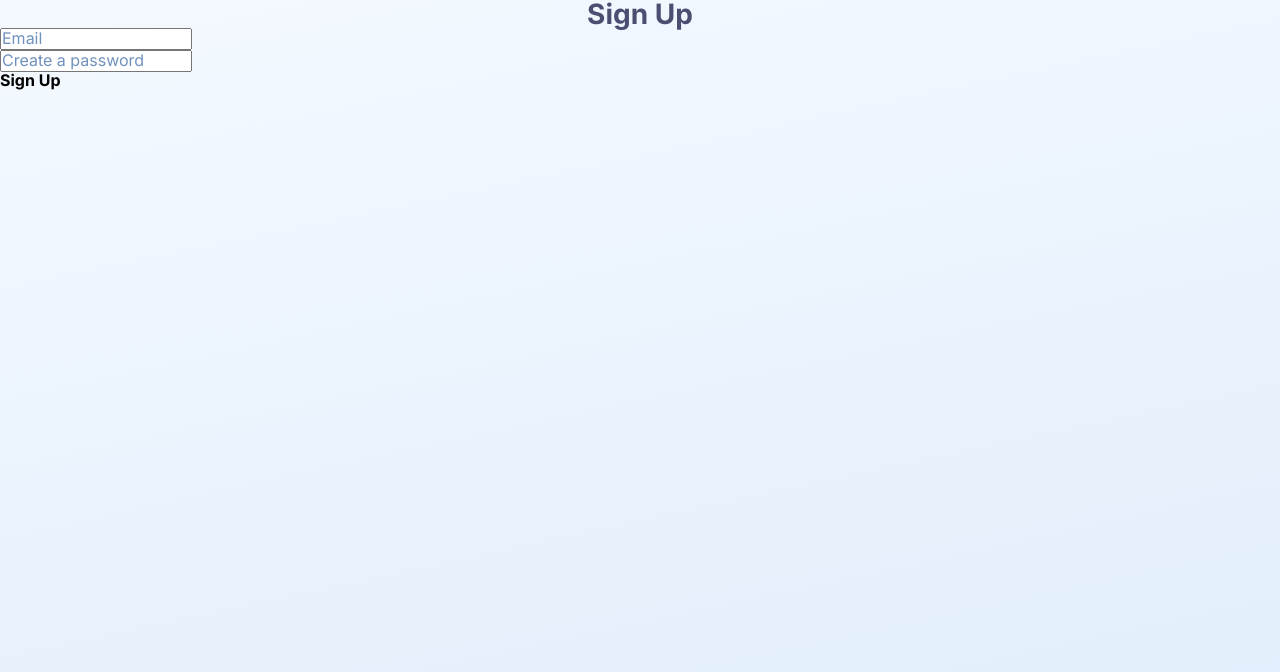
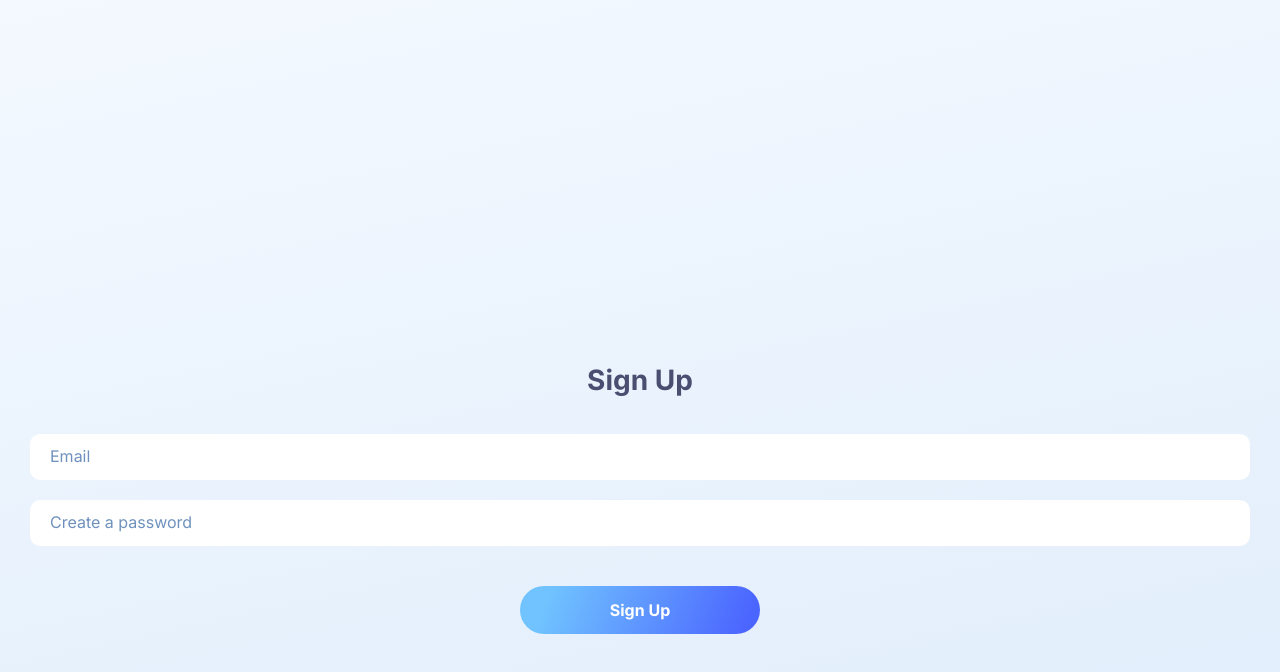
Before and after one commit to alex-shepel/clario-test-assignment, a Next.js app: page / in a window 1280 px wide. Shown: the top 672 px of the page. Built offline with nearby package versions, Linux system fonts and the light colour scheme.

Commit message:
add components layout

```diff
--- a/src/app/layout.module.css
+++ b/src/app/layout.module.css
@@ -1,5 +1,9 @@
 .layout {
     height: 100vh;
     width: 100vw;
+    padding-inline: 30px;
+    display: flex;
+    align-content: center;
+
     background: linear-gradient(167.96deg, #F4F9FF 0%, #E0EDFB 100%);
 }
--- a/src/app/page.module.css
+++ b/src/app/page.module.css
@@ -1,11 +1,42 @@
-.wrapper {}
+.wrapper {
+    width: 100%;
+    display: flex;
+    flex-direction: column;
+    align-items: center;
+    padding-top: 30%;
+}
 
-.form {}
+.form {
+    width: 100%;
+    text-align: center;
+}
 
 .formHeading {
     text-align: center;
+    margin-bottom: 40px;
 }
 
-.formGroup {}
+.formGroup {
+    margin-bottom: 20px;
+}
 
-.formSubmit {}
+.formGroup:last-of-type {
+    margin-bottom: 40px;
+}
+
+.formGroup > input {
+    width: 100%;
+    padding: 14px 20px;
+    border-radius: 10px;
+    background-color: var(--accent-background-color);;
+    border: none;
+}
+
+.formSubmit {
+    width: 240px;
+    height: 48px;
+    padding: 15px 32px;
+    border-radius: 30px;
+    background: linear-gradient(110.46deg, #70C3FF 12.27%, #4B65FF 93.92%);
+    color: var(--accent-color);
+}
```
